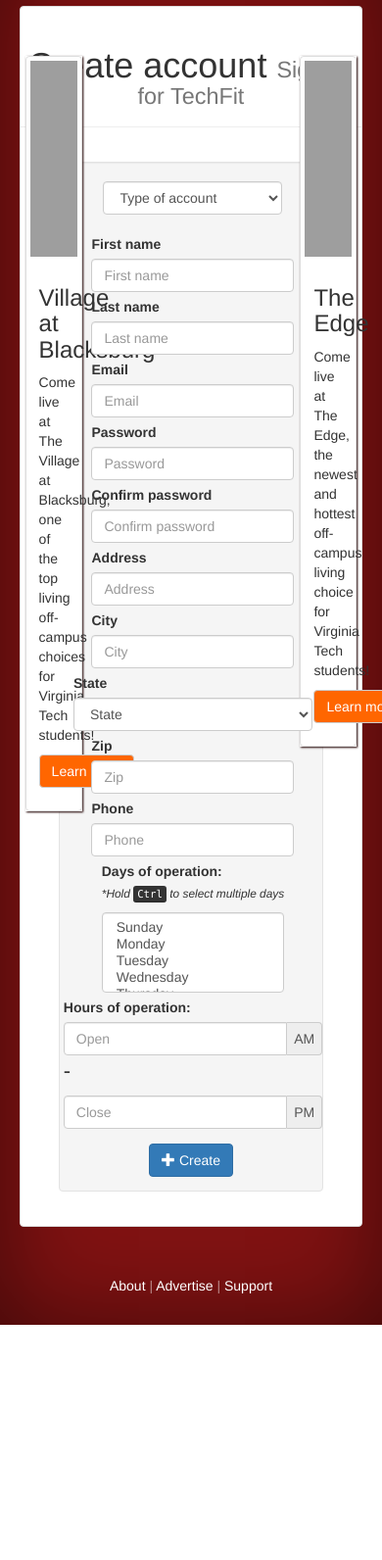
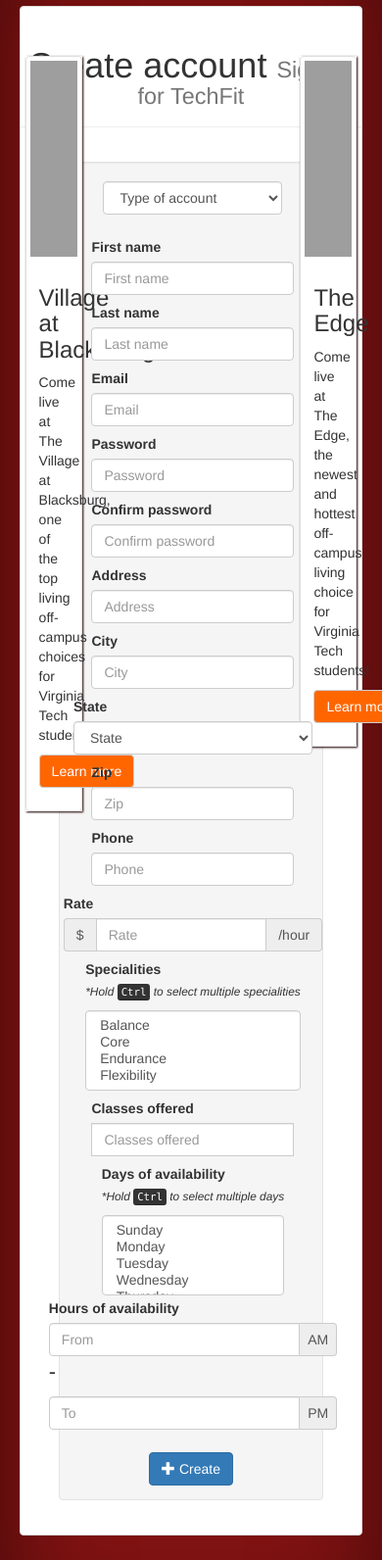
Before and after one commit to bjsawyer/TechFit, a PHP site: page /createAccount.php in a window 390 px wide. Shown: the part 54-1646 px from the top of the page at 98% size. Before the commit the page ends 1406 px from the top, so only its background shows below. Run offline with PHP 8.4, Linux system fonts and the light colour scheme; grey boxes are pictures that could not be loaded.

Commit message:
added all form fields for new trainers

```diff
--- a/css/style.css
+++ b/css/style.css
@@ -22,7 +22,8 @@
     text-align:left;
     /* inline-block space fix */
     margin-right:-4px;
-}
+    margin-bottom:3px;
+ }
 .well-listings-text {
 	text-align: left;
 }
--- a/helpers/createNewTrainer.php
+++ b/helpers/createNewTrainer.php
@@ -2,80 +2,98 @@
 		<form id="trainerForm" class="form-horizontal"  method="POST" action="index.php">
 			<fieldset>
 				<div class="form-group">
+
 					<div class="row row-centered row-padding">
 						<div class="col-sm-6 col-centered">
 							<label for="newFirstName">First name</label>
                                    <input type="text" class="form-control" id="newFirstName" name="newFirstName" placeholder="First name">
                               </div>
                          </div>
+
                          <div class="row row-centered row-padding">
 						<div class="col-sm-6 col-centered">
 							<label for="newLastName">Last name</label>
 							<input type="text" class="form-control" id="newLastName" name="newLastName" placeholder="Last name">
 						</div>
 					</div>
+
 					<div class="row row-centered row-padding">
 						<div class="col-sm-6 col-centered">
 							<label for="newEmail">Email</label>
 		                         <input type="email" class="form-control" id="newEmail" name="newEmail" placeholder="Email">
 		                    </div>
 					</div>
+
 					<div class="row row-centered row-padding">
 						<div class="col-sm-6 col-centered">
 							<label for="newPassword">Password</label>
 							<input type="password" class="form-control" id="newPassword" name="newPassword" placeholder="Password">
 						</div>
 					</div>
+
 					<div class="row row-centered row-padding">
 						<div class="col-sm-6 col-centered">
 							<label for="newConfirmPassword">Confirm password</label>
 							<input type="password" class="form-control" id="newConfirmPassword" name="newConfirmPassword" placeholder="Confirm password">
 						</div>
 					</div>
+
 					<div class="row row-centered row-padding">
 						<div class="col-sm-6 col-centered">
 							<label for="newAddress">Address</label>
 							<input type="text" class="form-control" id="newAddress" name="newAddress" placeholder="Address">
 						</div>
 					</div>
+
 					<div class="row row-centered row-padding">
 						<div class="col-sm-6 col-centered">
 							<label for="newCity">City</label>
 							<input type="text" class="form-control" id="newCity" name="newCity" placeholder="City">
 						</div>
 					</div>
+
 					<div class="row row-centered row-padding">
 						<div class="col-sm-6 col-centered">
 							<label for="newState">State</label>
 							<select class="form-control" id="newState" name="newState"></select>
 						</div>
 					</div>
+
 					<div class="row row-centered row-padding">
 						<div class="col-sm-6 col-centered">
 							<label for="newZip">Zip</label>
 							<input type="text" class="form-control" id="newZip" name="newZip" placeholder="Zip">
 						</div>
 					</div>
+
 					<div class="row row-centered row-padding">
 						<div class="col-sm-6 col-centered">
 							<label for="newPhone">Phone</label>
-							<input type="text" class="form-control" id="newPhoneNumber" name="newPhoneNumber" placeholder="Phone">
+							<input type="text" class="form-control" id="newPhoneNumber" name="newPhone" placeholder="Phone">
 						</div>
 					</div>
 
 					<div class="row row-centered row-padding">
 						<div class="col-sm-6 col-centered">
-                              <label for="newDaysOperation">Days of operation:</label>
-                              <p for="newDaysOperation" id="label-notbold"><small><i>*Hold </i><kbd>Ctrl</kbd><i> to select multiple days</i></small></p>
+							<label for="newRate">Rate</label>
+							<div class="input-group col-sm-12">
+								<span class="input-group-addon" id="basic-addon2" style="padding:6px 12px;">$</span>
+								<input type="text" class="form-control" id="newRate" placeholder="Rate" aria-describedby="basic-addon2">
+								<span class="input-group-addon" id="basic-addon2" style="padding:6px 12px;">/hour</span>
+							</div>
+						</div>
+					</div>
+
+					<div class="row row-centered row-padding">
+						<div class="col-sm-6 col-centered">
+							<label for="newSpecialities">Specialities</label>
+							<p for="newSpecialities" id="label-notbold"><small><i>*Hold </i><kbd>Ctrl</kbd><i> to select multiple specialities</i></small></p>
 	                               <div>
-                                    <select multiple class="form-control" id="newDaysOperation">
-										<option>Sunday</option>
-										<option>Monday</option>
-										<option>Tuesday</option>
-										<option>Wednesday</option>
-										<option>Thursday</option>
-										<option>Friday</option>
-										<option>Saturday</option>
+	                                    <select multiple class="form-control" id="newSpecialities">
+									<option value="Balance">Balance</option>
+									<option value="Core">Core</option>
+									<option value="Endurance">Endurance</option>
+									<option value="Flexibility">Flexibility</option>
 								</select>
 							</div>
 						</div>
@@ -83,18 +101,44 @@
 
 					<div class="row row-centered row-padding">
 						<div class="col-sm-6 col-centered">
-                                   <label for="newHoursOperation">Hours of operation:</label>
+							<label for="newClassesOffered">Classes offered</label>
+							<div class="input-group col-sm-12">
+								<input type="number" class="form-control" id="newClassesOffered" placeholder="Classes offered">
+							</div>
+						</div>
+					</div>
+
+					<div class="row row-centered row-padding">
+						<div class="col-sm-6 col-centered">
+                              <label for="newDaysAvailability">Days of availability</label>
+                              <p for="newDaysOperation" id="label-notbold"><small><i>*Hold </i><kbd>Ctrl</kbd><i> to select multiple days</i></small></p>
                                <div>
+                                    <select multiple class="form-control" id="newDaysAvailability">
+								<option value="Sunday">Sunday</option>
+								<option value="Monday">Monday</option>
+								<option value="Tuesday">Tuesday</option>
+								<option value="Wednesday">Wednesday</option>
+								<option value="Thursday">Thursday</option>
+								<option value="Friday">Friday</option>
+								<option value="Saturday">Saturday</option>
+							</select>
+						</div>
+                        </div>
+
+					<div class="row row-centered row-padding">
+						<div class="col-sm-6 col-centered">
+                                   <label for="newHoursAvailability">Hours of availability</label>
+	                              <div id="newHoursAvailability">
 		                              <div class="input-group col-sm-5" style="float:left;">
-									<input type="text" class="form-control" placeholder="Open" aria-describedby="basic-addon2">
-									<span class="input-group-addon" id="basic-addon2" style="padding:6px 7px;">AM</span>
+									<input type="text" class="form-control" id="newAvailabilityFrom" placeholder="From" aria-describedby="basic-addon2">
+									<span class="input-group-addon" id="basic-addon2" style="padding:6px 8px;">AM</span>
 								</div>
 								<div class="input-group col-sm-2 text-center" style="float:left;font-size: 22px;">
 									<p> - </p>
 								</div>
 								<div class="input-group col-sm-5" style="float:left;">
-									<input type="text" class="form-control" placeholder="Close" aria-describedby="basic-addon2">
-									<span class="input-group-addon" id="basic-addon2" style="padding:6px 7px;">PM</span>
+									<input type="text" class="form-control" id="newAvailabilityTo" placeholder="To" aria-describedby="basic-addon2">
+									<span class="input-group-addon" id="basic-addon2" style="padding:6px 8px;">PM</span>
 								</div>
 							</div>
 	                         </div>
@@ -103,9 +147,9 @@
 
 				<div class="row row-padding">
 				</div>
+
 				<div class="row row-button">
-						<button type="submit" class="btn btn-primary"><span class="glyphicon glyphicon-plus"></span>   Create</button>
-					</div>
+					<button type="submit" class="btn btn-primary"><span class="glyphicon glyphicon-plus"></span> Create</button>
 				</div>
 			</fieldset>
 		</form>
```
Lines whose indentation alone changed are shown as unchanged.
